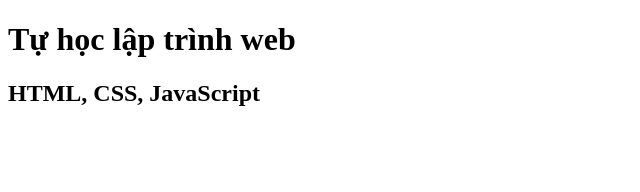
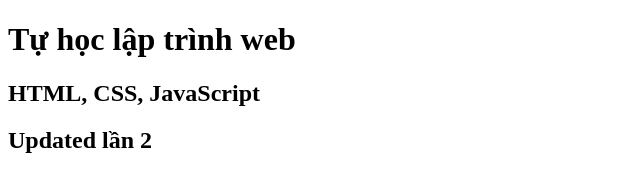
Before and after one commit to barney0402/Vidu3, a plain HTML site: page index.html in a window 1280 px wide. Shown: the whole page, without its empty margins (0-640 px from the left). Drawn offline with Linux system fonts and the light colour scheme.

Commit message:
Updated 2

```diff
--- a/index.html
+++ b/index.html
@@ -8,5 +8,6 @@
   <body>
     <h1>Tự học lập trình web</h1>
     <h2>HTML, CSS, JavaScript</h2>
+    <h2>Updated lần 2</h2>
   </body>
 </html>
```
